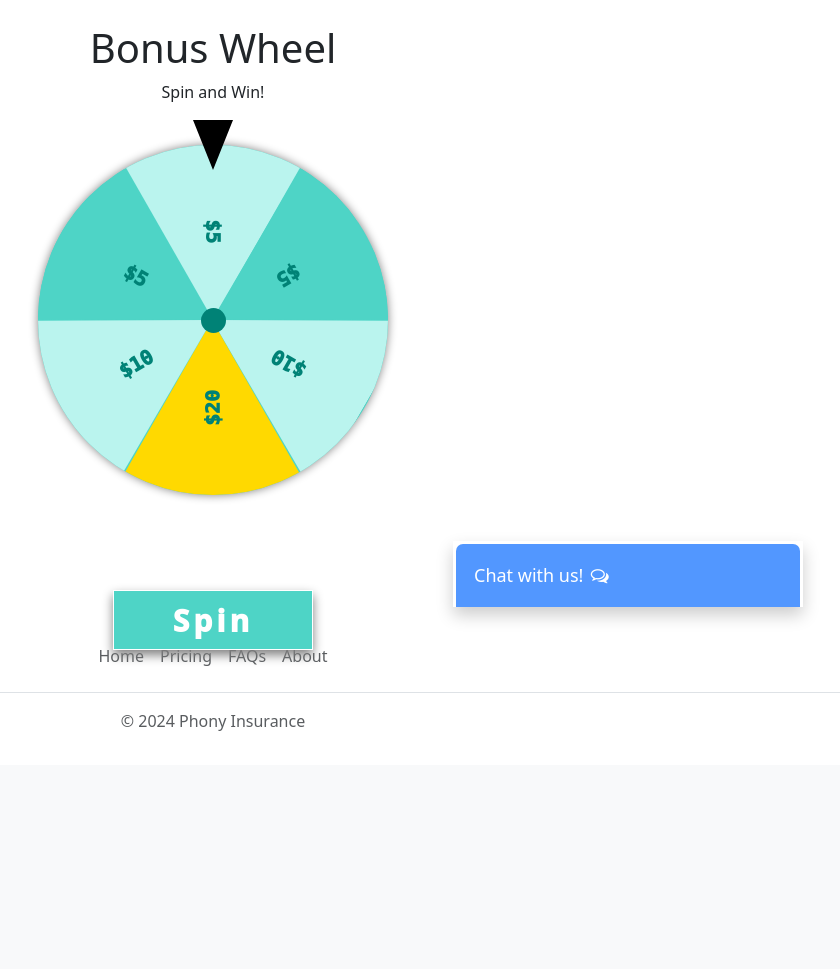
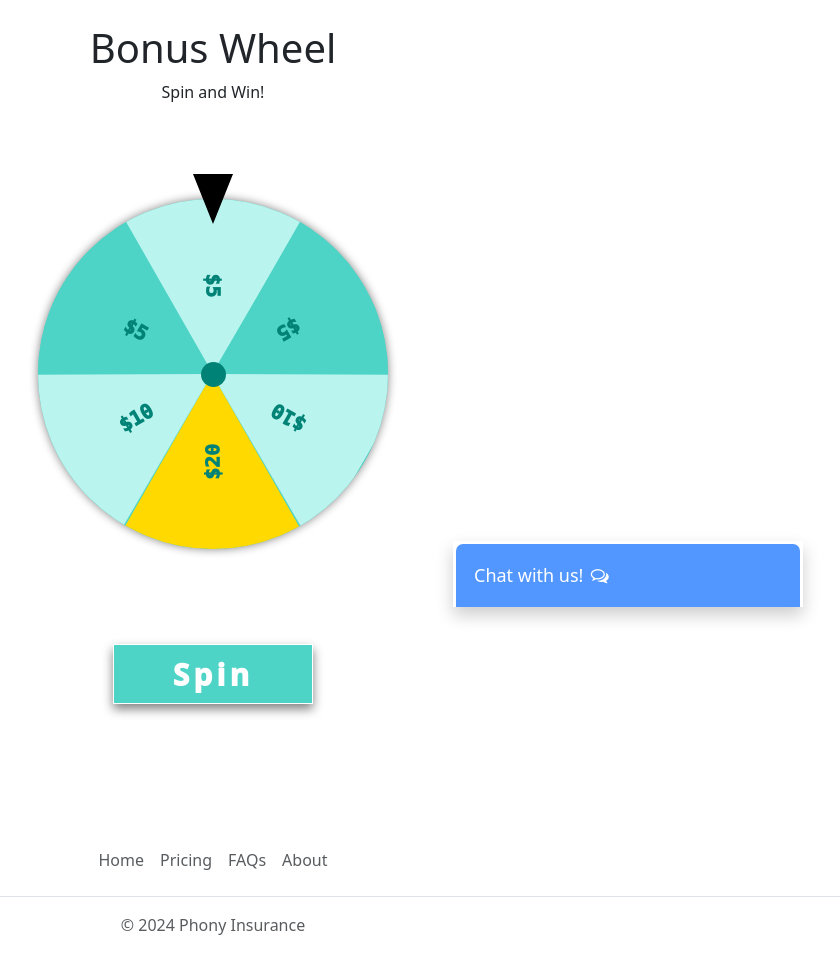
Before and after one commit to ceilingfans/app-dev, a Python web app: template templates/wheel.html in a window 1280 px wide. Shown: the part 193-1162 px from the top of the page, without its empty margins (427-1267 px from the left). Before the commit the page ends 924 px from the top, so only its background shows below. Run offline with Jinja, Linux system fonts and the light colour scheme; the template is opened without the code that fills it, so the values that code supplies are empty, except form fields; form fields are guessed from the names that the template uses.

Commit message:
fix:wheel overlapping

```diff
--- a/static/css/wheel.css
+++ b/static/css/wheel.css
@@ -159,3 +159,11 @@
 	width: 50%;
 	height: 50%;
 }
+
+.wheel-container{
+	height:650px;
+}
+
+.container-text{
+	height:150px;
+}
--- a/templates/wheel.html
+++ b/templates/wheel.html
@@ -3,6 +3,7 @@
   href="{{ url_for('static', filename='css/wheel.css') }}"
   rel="stylesheet"
 />
+
 {% endblock %} {% block title %} Wheel {% endblock %}
 
 {% block top_level_body %}
@@ -20,7 +21,9 @@
 </div>
 {% endblock %}
 
+
 {% block content %}
+<div class="container-text">
 <div class="container">
   <div class="row">
     <div class="titlewheel text-center">
@@ -29,6 +32,8 @@
     </div>
   </div>
 </div>
+</div>
+<div class="wheel-container">
 <!-- WHEEL -->
 <div class="wheel">
   <div class="containerwheel container-xl">
@@ -42,6 +47,7 @@
   <span class="mid"></span>
   <button id="spin">Spin</button>
   <div class="stoper"></div>
+</div>
 </div>
 <!-- END WHEEL -->
 {% endblock %}
```
